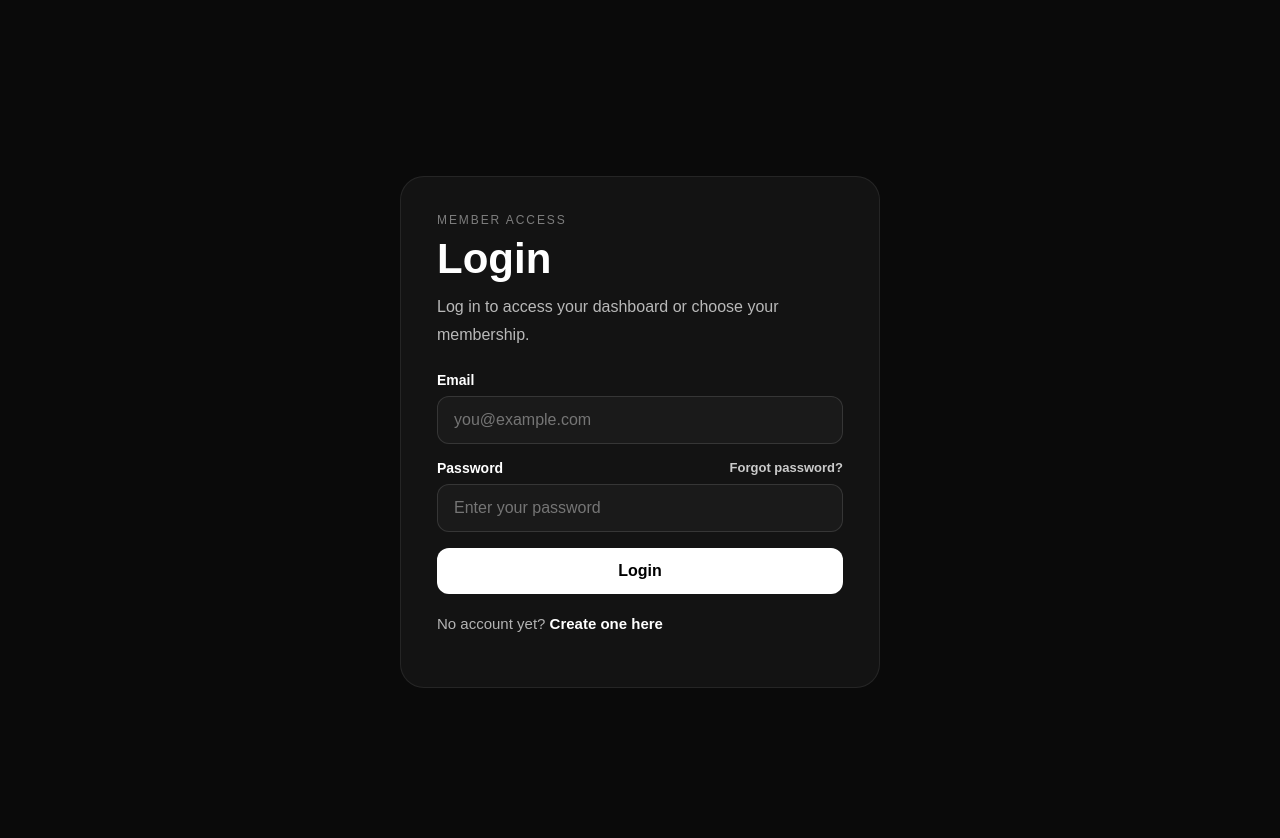
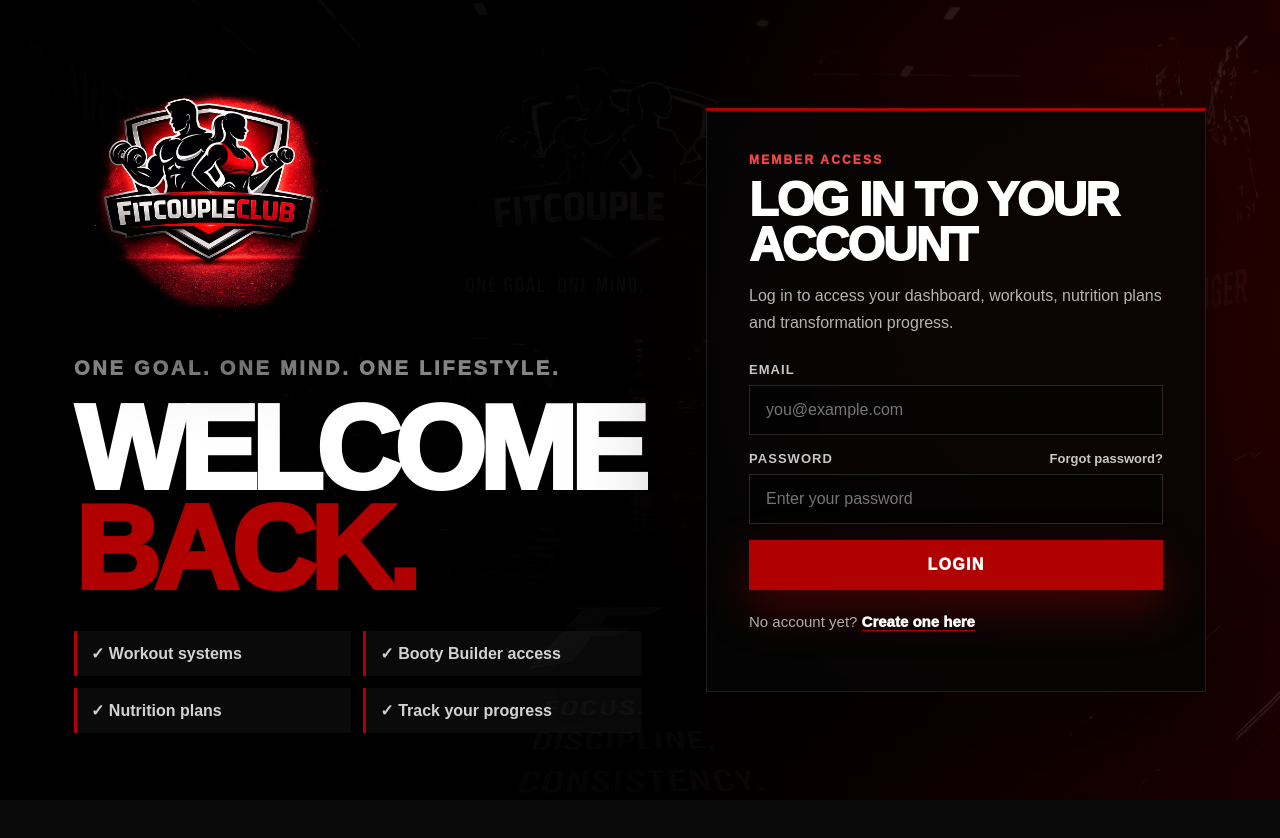
Before and after one commit to nielsvdz-ops/fit-couple-club, a Next.js app: page /login in a window 1280 px wide. Shown: the top 838 px of the page. After the commit the page ends 800 px from the top, so only its background shows below. Built offline with nearby package versions, Linux system fonts and the light colour scheme; no server answers.

Commit message:
Update page.js

```diff
--- a/app/login/page.js
+++ b/app/login/page.js
@@ -15,8 +15,10 @@ export default function LoginPage() {
   const t = {
     en: {
       eyebrow: "Member Access",
-      title: "Login",
-      subtitle: "Log in to access your dashboard or choose your membership.",
+      title1: "WELCOME",
+      title2: "BACK.",
+      subtitle:
+        "Log in to access your dashboard, workouts, nutrition plans and transformation progress.",
       email: "Email",
       emailPlaceholder: "you@example.com",
       password: "Password",
@@ -27,11 +29,21 @@ export default function LoginPage() {
       error: "Something went wrong while logging in.",
       noAccount: "No account yet?",
       create: "Create one here",
+      slogan: "ONE GOAL. ONE MIND. ONE LIFESTYLE.",
+      points: [
+        "Workout systems",
+        "Booty Builder access",
+        "Nutrition plans",
+        "Track your progress",
+      ],
     },
+
     nl: {
       eyebrow: "Member Toegang",
-      title: "Inloggen",
-      subtitle: "Log in om je dashboard te openen of je membership te kiezen.",
+      title1: "WELKOM",
+      title2: "TERUG.",
+      subtitle:
+        "Log in om toegang te krijgen tot je dashboard, workouts, voedingsplannen en transformatie progressie.",
       email: "E-mail",
       emailPlaceholder: "jij@example.com",
       password: "Wachtwoord",
@@ -42,8 +54,15 @@ export default function LoginPage() {
       error: "Er ging iets mis tijdens het inloggen.",
       noAccount: "Nog geen account?",
       create: "Maak hier een account",
+      slogan: "ÉÉN DOEL. ÉÉN MINDSET. ÉÉN LIFESTYLE.",
+      points: [
+        "Workout systemen",
+        "Booty Builder toegang",
+        "Voedingsplannen",
+        "Track je progressie",
+      ],
     },
-  }[language] || {};
+  }[language];
 
   async function handleLogin(e) {
     e.preventDefault();
@@ -85,9 +104,43 @@ export default function LoginPage() {
 
   return (
     <main style={main}>
+      <div style={backgroundImage} />
+      <div style={overlay} />
+
+      <section style={layout}>
+        <div style={brandPanel}>
+          <img
+            src="/images/fitcouple-logo.png"
+            alt="FitCoupleClub"
+            style={logo}
+          />
+
+          <div style={slogan}>{t.slogan}</div>
+
+          <h1 style={brandTitle}>
+            {t.title1}
+            <br />
+            <span style={redText}>{t.title2}</span>
+          </h1>
+
+          <div style={pointGrid}>
+            {t.points.map((point) => (
+              <div key={point} style={pointItem}>
+                ✓ {point}
+              </div>
+            ))}
+          </div>
+        </div>
+
         <div style={card}>
           <div style={eyebrow}>{t.eyebrow}</div>
-        <h1 style={title}>{t.title}</h1>
+
+          <h2 style={title}>
+            {language === "nl"
+              ? "Log in op je account"
+              : "Log in to your account"}
+          </h2>
+
           <p style={subtitle}>{t.subtitle}</p>
 
           <form onSubmit={handleLogin} style={form}>
@@ -143,51 +196,135 @@ export default function LoginPage() {
             </a>
           </p>
         </div>
+      </section>
     </main>
   );
 }
 
 const main = {
   minHeight: "100vh",
-  background: "#0a0a0a",
+  background: "#020202",
   color: "white",
-  display: "flex",
+  position: "relative",
+  overflow: "hidden",
+};
+
+const backgroundImage = {
+  position: "absolute",
+  inset: 0,
+  backgroundImage: "url('/images/background.png')",
+  backgroundSize: "cover",
+  backgroundPosition: "center",
+  filter: "grayscale(1) brightness(0.28) contrast(1.2)",
+  transform: "scale(1.04)",
+};
+
+const overlay = {
+  position: "absolute",
+  inset: 0,
+  background:
+    "linear-gradient(90deg, rgba(0,0,0,0.96), rgba(0,0,0,0.78), rgba(80,0,0,0.36)), radial-gradient(circle at 75% 40%, rgba(185,0,0,0.35), transparent 38%)",
+};
+
+const layout = {
+  position: "relative",
+  zIndex: 2,
+  minHeight: "100vh",
+  width: "100%",
+  maxWidth: "1220px",
+  margin: "0 auto",
+  padding: "clamp(22px, 5vw, 44px)",
+  display: "grid",
+  gridTemplateColumns: "repeat(auto-fit, minmax(min(100%, 340px), 1fr))",
+  gap: "clamp(28px, 6vw, 70px)",
   alignItems: "center",
-  justifyContent: "center",
-  padding: "clamp(20px, 5vw, 32px)",
-  overflowX: "hidden",
+  boxSizing: "border-box",
+};
+
+const brandPanel = {
+  display: "grid",
+  gap: "20px",
+};
+
+const logo = {
+  width: "clamp(150px, 22vw, 270px)",
+  height: "auto",
+  filter: "drop-shadow(0 20px 50px rgba(0,0,0,0.85))",
+};
+
+const slogan = {
+  color: "rgba(255,255,255,0.52)",
+  fontSize: "clamp(14px, 2vw, 20px)",
+  fontWeight: "950",
+  letterSpacing: "0.14em",
+  textTransform: "uppercase",
+};
+
+const brandTitle = {
+  margin: 0,
+  fontSize: "clamp(56px, 11vw, 118px)",
+  lineHeight: 0.84,
+  letterSpacing: "-0.06em",
+  fontWeight: "950",
+  textTransform: "uppercase",
+};
+
+const redText = {
+  color: "#b00000",
+};
+
+const pointGrid = {
+  display: "grid",
+  gridTemplateColumns: "repeat(auto-fit, minmax(min(100%, 210px), 1fr))",
+  gap: "12px",
+  marginTop: "12px",
+};
+
+const pointItem = {
+  borderLeft: "3px solid #b00000",
+  background: "rgba(255,255,255,0.04)",
+  padding: "13px 14px",
+  fontWeight: "900",
+  color: "rgba(255,255,255,0.82)",
 };
 
 const card = {
   width: "100%",
-  maxWidth: "480px",
-  background: "rgba(255,255,255,0.04)",
-  border: "1px solid rgba(255,255,255,0.08)",
-  borderRadius: "clamp(18px, 4vw, 24px)",
-  padding: "clamp(24px, 6vw, 36px)",
+  maxWidth: "500px",
+  justifySelf: "end",
+  background: "rgba(5,5,5,0.82)",
+  border: "1px solid rgba(255,255,255,0.10)",
+  borderTop: "3px solid #b00000",
+  borderRadius: "0px",
+  padding: "clamp(26px, 6vw, 42px)",
   boxSizing: "border-box",
+  boxShadow: "0 30px 100px rgba(0,0,0,0.65)",
+  backdropFilter: "blur(10px)",
 };
 
 const eyebrow = {
   fontSize: "12px",
   textTransform: "uppercase",
-  letterSpacing: "0.16em",
-  color: "rgba(255,255,255,0.45)",
+  letterSpacing: "0.18em",
+  color: "#ef4444",
   marginBottom: "10px",
+  fontWeight: "950",
 };
 
 const title = {
   margin: 0,
-  fontSize: "clamp(36px, 9vw, 42px)",
-  lineHeight: 1.05,
-  fontWeight: "900",
+  fontSize: "clamp(36px, 8vw, 48px)",
+  lineHeight: 0.95,
+  fontWeight: "950",
+  textTransform: "uppercase",
+  letterSpacing: "-0.04em",
 };
 
 const subtitle = {
   color: "rgba(255,255,255,0.7)",
   lineHeight: 1.7,
-  marginTop: "12px",
-  marginBottom: "24px",
+  marginTop: "14px",
+  marginBottom: "26px",
   fontSize: "clamp(15px, 3.8vw, 16px)",
 };
 
@@ -210,16 +347,19 @@ const passwordLabelRow = {
 };
 
 const label = {
-  fontSize: "14px",
-  fontWeight: "700",
+  fontSize: "13px",
+  fontWeight: "900",
+  textTransform: "uppercase",
+  letterSpacing: "0.08em",
+  color: "rgba(255,255,255,0.78)",
 };
 
 const input = {
   width: "100%",
-  padding: "14px 16px",
-  borderRadius: "12px",
-  border: "1px solid rgba(255,255,255,0.12)",
-  background: "rgba(255,255,255,0.03)",
+  padding: "15px 16px",
+  borderRadius: "0px",
+  border: "1px solid rgba(255,255,255,0.14)",
+  background: "rgba(0,0,0,0.48)",
   color: "white",
   outline: "none",
   boxSizing: "border-box",
@@ -228,19 +368,22 @@ const input = {
 
 const button = (loading) => ({
   width: "100%",
-  padding: "14px 16px",
-  borderRadius: "12px",
+  padding: "16px 16px",
+  borderRadius: "0px",
   border: "none",
-  background: "white",
-  color: "black",
-  fontWeight: "800",
+  background: "#b00000",
+  color: "white",
+  fontWeight: "950",
   cursor: loading ? "not-allowed" : "pointer",
-  opacity: loading ? 0.8 : 1,
+  opacity: loading ? 0.75 : 1,
   fontSize: "16px",
+  textTransform: "uppercase",
+  letterSpacing: "0.08em",
+  boxShadow: "0 18px 45px rgba(176,0,0,0.35)",
 });
 
 const footerText = {
-  marginTop: "18px",
+  marginTop: "20px",
   color: "rgba(255,255,255,0.68)",
   lineHeight: 1.6,
   fontSize: "15px",
@@ -248,13 +391,14 @@ const footerText = {
 
 const link = {
   color: "white",
-  fontWeight: "800",
+  fontWeight: "950",
   textDecoration: "none",
+  borderBottom: "1px solid #b00000",
 };
 
 const smallLink = {
   color: "rgba(255,255,255,0.78)",
-  fontWeight: "800",
+  fontWeight: "900",
   textDecoration: "none",
   fontSize: "13px",
 };
```
Lines whose indentation alone changed are shown as unchanged.
